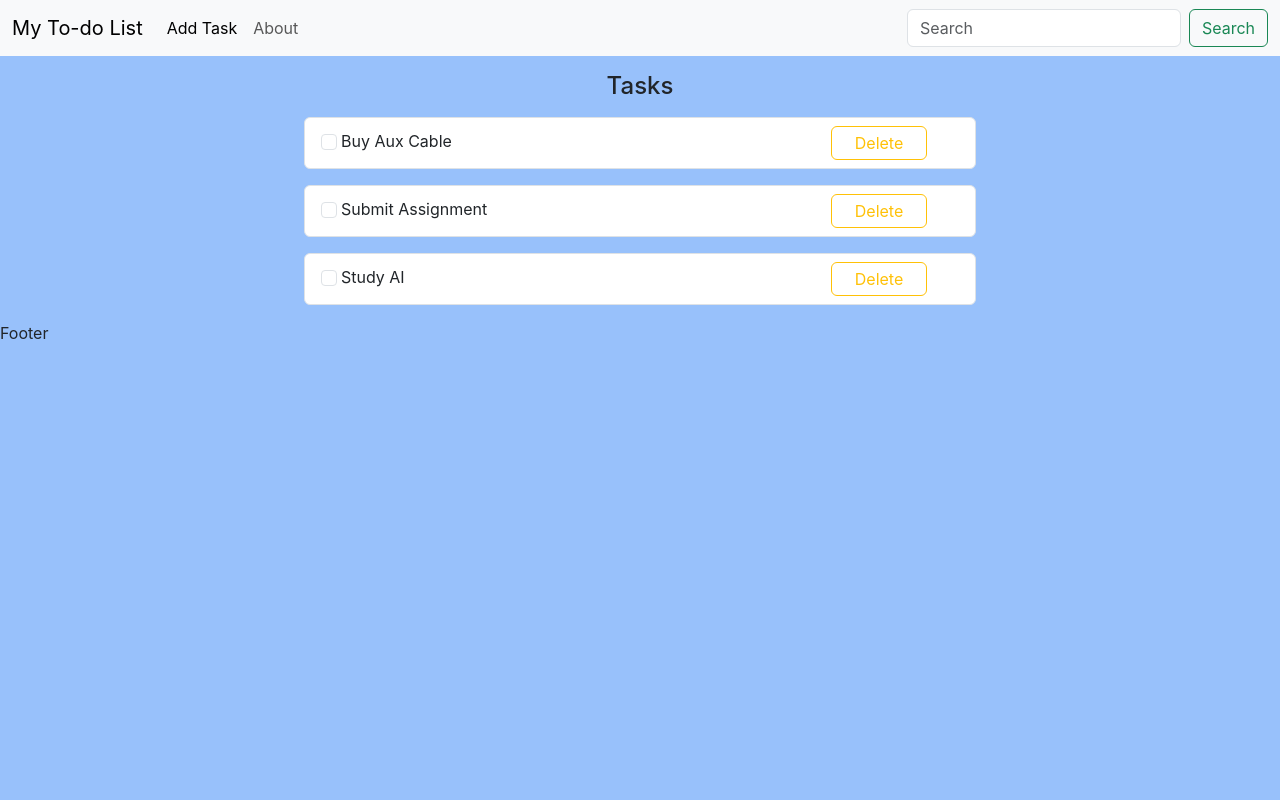
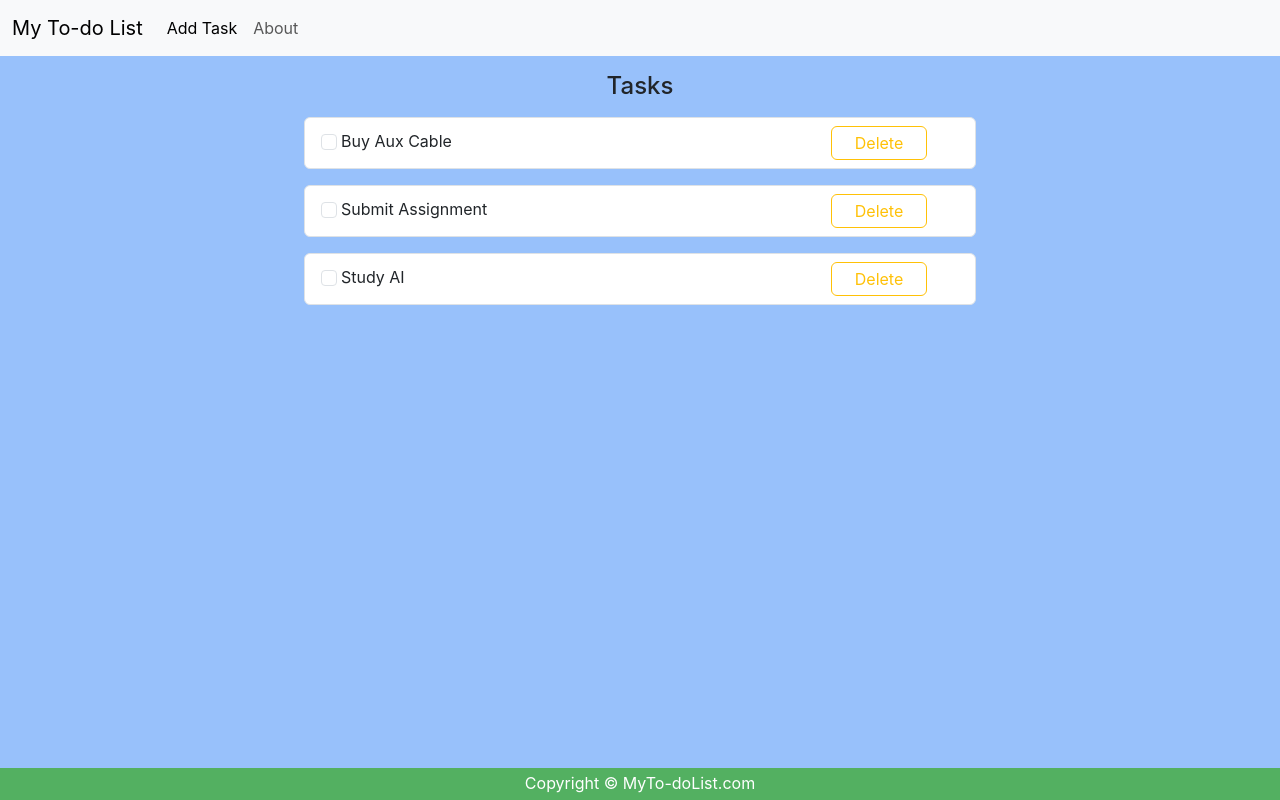
Before and after one commit to vermaArpitt/Todo-list__ReactJS, a React (Create React App) app: page / in a window 1280 px wide. Built offline with nearby package versions, Linux system fonts and the light colour scheme.

Commit message:
Added Footer

```diff
--- a/src/MyComponents/Footer.js
+++ b/src/MyComponents/Footer.js
@@ -1,9 +1,19 @@
 import React from 'react';
 
 export default function Footer(){
+    let footerStyle = {
+        textAlign: "center",
+        backgroundColor: "rgba(76, 175, 80, 0.9)",
+        paddingTop: "3px",
+        height: "2em",
+        width: "100vw",
+        color: "white",
+        position: "absolute",
+        bottom: "0"
+    }
     return(
-        <div>
-            <p>Footer</p>
-        </div>
+        <footer style = {footerStyle}>
+            <p>Copyright &copy; MyTo-doList.com</p>
+        </footer>
     )
 }
--- a/src/MyComponents/Header.js
+++ b/src/MyComponents/Header.js
@@ -17,10 +17,6 @@
                             <a className="nav-link" href="#">About</a>
                         </li>
                     </ul>
-                    <form className="d-flex" role="search">
-                        <input className="form-control me-2" type="search" placeholder="Search" aria-label="Search" />
-                        <button className="btn btn-outline-success" type="submit">Search</button>
-                    </form>
                 </div>
             </div>
         </nav>
--- a/src/MyComponents/Todos.js
+++ b/src/MyComponents/Todos.js
@@ -6,9 +6,11 @@
     return(
         <div className = "container">
             <h4 className = "my-3">Tasks</h4>
-            {props.todos.map((todo) => {
+            {props.todos.length === 0 ? "No Unfinished Tasks" :
+            props.todos.map((todo) => {
                 return <Todo todo={todo} onDelete = {props.onDelete}/>
-            })}
+            })
+            }
 
         </div>
     )
```
Also changed, not shown: src/MyComponents/AddTodo.js (added, +24 -0 lines).
